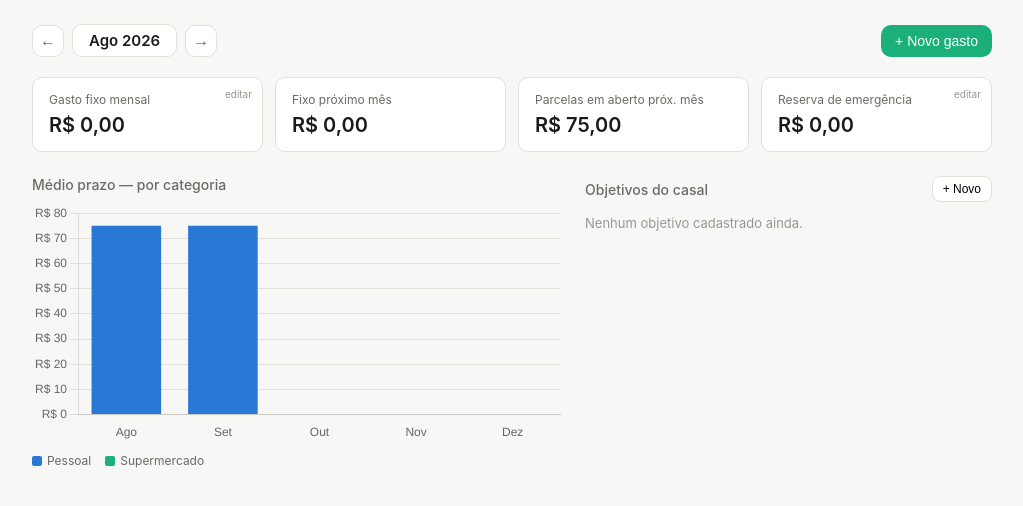
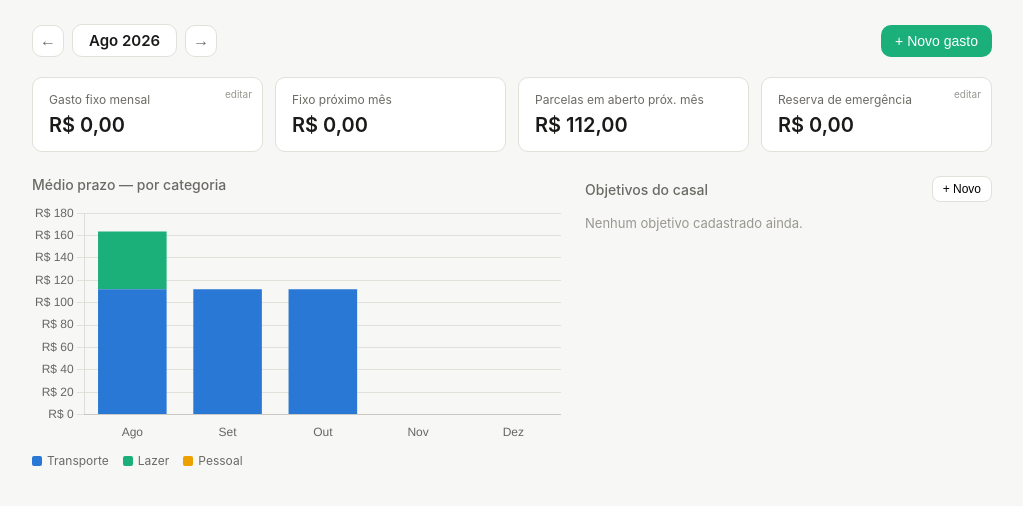
Before and after one commit to projetonewconsig/FinanceiroDan-Lari, a plain HTML site: page index.html in a window 1280 px wide. Shown: the whole page, without its empty margins (128-1151 px from the left). Drawn offline with nearby package versions, Linux system fonts and the light colour scheme.

Commit message:
Update index.html

```diff
--- a/index.html
+++ b/index.html
@@ -247,23 +247,35 @@
 
 /* -----------------------------------------------------------------
    PARSE DA PLANILHA
-   Formato esperado por linha: Produto, Valor, Parcela, Numero de
-   vezes ("atual x total", ex: 5x6), Data, Forma de Pag, Onde?
+   Estrutura real gravada pelo agente N8N via WhatsApp:
+   Identificador, Numero, Descrição, Categoria, Tipo (saida/entrada),
+   Data, Valor, MetodoPagamento (CREDITO/PIX/DEBITO), Cartao, Parcelas
+   (número total de parcelas — sem "atual x total", pois a linha é
+   gravada uma única vez, no momento da compra).
+   Datas vêm no formato DD-MM-AAAA.
    ----------------------------------------------------------------- */
+function parseData(dataStr) {
+  if (!dataStr) return new Date();
+  const partes = String(dataStr).split('-');
+  if (partes.length === 3 && partes[0].length === 2) {
+    // DD-MM-AAAA
+    return new Date(parseInt(partes[2]), parseInt(partes[1]) - 1, parseInt(partes[0]));
+  }
+  return new Date(dataStr);
+}
+
 function parseLinha(row) {
-  const nv = String(row['Numero de vezes'] || row['Número de vezes'] || '1x1').trim();
-  const [atualStr, totalStr] = nv.toLowerCase().split('x');
-  const atual = parseInt(atualStr) || 1;
-  const total = parseInt(totalStr) || atual;
-  const parcelaValor = parseFloat(String(row['Parcela'] || '0').replace(/[^\d,.-]/g, '').replace(',', '.')) || 0;
-  const dataStr = row['Data'];
-  const data = dataStr ? new Date(dataStr) : new Date();
+  const total = parseInt(row['Parcelas']) || 1;
+  const valorTotal = parseFloat(String(row['Valor'] || '0').replace(/[^\d,.-]/g, '').replace(',', '.')) || 0;
+  const parcelaValor = valorTotal / total;
+  const data = parseData(row['Data']);
   return {
-    produto: row['Produto'] || '',
-    valorTotal: parseFloat(String(row['Valor'] || '0').replace(/[^\d,.-]/g, '').replace(',', '.')) || 0,
-    parcelaValor, atual, total, data,
-    formaPag: row['Forma de Pag'] || row['Forma de Pagamento'] || '',
-    onde: row['Onde?'] || row['Onde'] || 'Outros'
+    produto: row['Descrição'] || row['Descricao'] || '',
+    tipo: (row['Tipo'] || 'saida').toLowerCase(),
+    valorTotal, parcelaValor, atual: 1, total, data,
+    formaPag: row['MetodoPagamento'] || '',
+    cartao: row['Cartao'] || row['Cartão'] || '',
+    onde: row['Categoria'] || 'Outros'
   };
 }
 
@@ -276,7 +288,7 @@
    ----------------------------------------------------------------- */
 function calcularProjecao(linhas) {
   const projecao = {};
-  linhas.forEach(l => {
+  linhas.filter(l => l.tipo !== 'entrada').forEach(l => {
     for (let i = l.atual; i <= l.total; i++) {
       const offset = i - l.atual;
       const dataParcela = new Date(l.data.getFullYear(), l.data.getMonth() + offset, 1);
@@ -423,9 +435,9 @@
   const f = document.getElementById('novoGastoForm');
   f.style.display = f.style.display === 'none' || !f.style.display ? 'block' : 'none';
 };
-let formaPagamento = 'Cartão Itaú';
+let formaPagamento = 'Cartão';
 document.getElementById('btnCartao').onclick = function () {
-  formaPagamento = 'Cartão Itaú';
+  formaPagamento = 'Cartão';
   this.classList.add('active');
   document.getElementById('btnPix').classList.remove('active');
 };
@@ -451,17 +463,20 @@
 
   status.textContent = 'Salvando…';
   try {
+    const hoje = new Date();
+    const dataFmt = String(hoje.getDate()).padStart(2, '0') + '-' + String(hoje.getMonth() + 1).padStart(2, '0') + '-' + hoje.getFullYear();
     await fetch(APPS_SCRIPT_URL, {
       method: 'POST',
       headers: { 'Content-Type': 'application/json' },
       body: JSON.stringify({
-        Produto: produto,
+        'Descrição': produto,
+        Categoria: categoria,
+        Tipo: 'saida',
+        Data: dataFmt,
         Valor: valor,
-        Parcela: (valor / totalParcelas).toFixed(2),
-        'Numero de vezes': '1x' + totalParcelas,
-        Data: new Date().toISOString().slice(0, 10),
-        'Forma de Pag': formaPagamento,
-        'Onde?': categoria
+        MetodoPagamento: formaPagamento === 'Pix' ? 'PIX' : 'CREDITO',
+        Cartao: formaPagamento === 'Pix' ? '' : formaPagamento,
+        Parcelas: totalParcelas
       })
     });
     status.textContent = 'Gasto adicionado.';
@@ -475,9 +490,10 @@
 
 /* ------------------------------ Dados de exemplo (fallback sem CSV_URL) ------------------------------ */
 const DADOS_EXEMPLO = [
-  { Produto: 'Curso Trackeamento', Valor: '446,88', Parcela: '74,48', 'Numero de vezes': '5x6', Data: '2026-03-10', 'Forma de Pag': 'Crédito Itaú', 'Onde?': 'Pessoal' },
-  { Produto: 'Fundue Dia Dos Namorados', Valor: '318,24', Parcela: '159,12', 'Numero de vezes': '2x2', Data: '2026-07-12', 'Forma de Pag': 'PickPay', 'Onde?': 'Supermercado' },
-  { Produto: 'Jaqueta Brasil', Valor: '450,00', Parcela: '75,00', 'Numero de vezes': '3x6', Data: '2026-06-01', 'Forma de Pag': 'Cartão Itaú', 'Onde?': 'Pessoal' }
+  { Descrição: 'Compra de gasolina no cartão Caixa', Categoria: 'Transporte', Tipo: 'saida', Data: '07-06-2026', Valor: '100', MetodoPagamento: 'CREDITO', Cartao: 'Caixa', Parcelas: '1' },
+  { Descrição: 'Manutenção do carro', Categoria: 'Transporte', Tipo: 'saida', Data: '07-06-2026', Valor: '560', MetodoPagamento: 'CREDITO', Cartao: 'Caixa', Parcelas: '5' },
+  { Descrição: 'Compra de livro e funko', Categoria: 'Lazer', Tipo: 'saida', Data: '27-04-2026', Valor: '258,5', MetodoPagamento: 'CREDITO', Cartao: 'Nubank', Parcelas: '5' },
+  { Descrição: 'Compra na Riachuelo', Categoria: 'Pessoal', Tipo: 'saida', Data: '27-04-2026', Valor: '359,98', MetodoPagamento: 'CREDITO', Cartao: 'Nubank', Parcelas: '3' }
 ];
 
 /* ------------------------------ Carregamento ------------------------------ */
```
